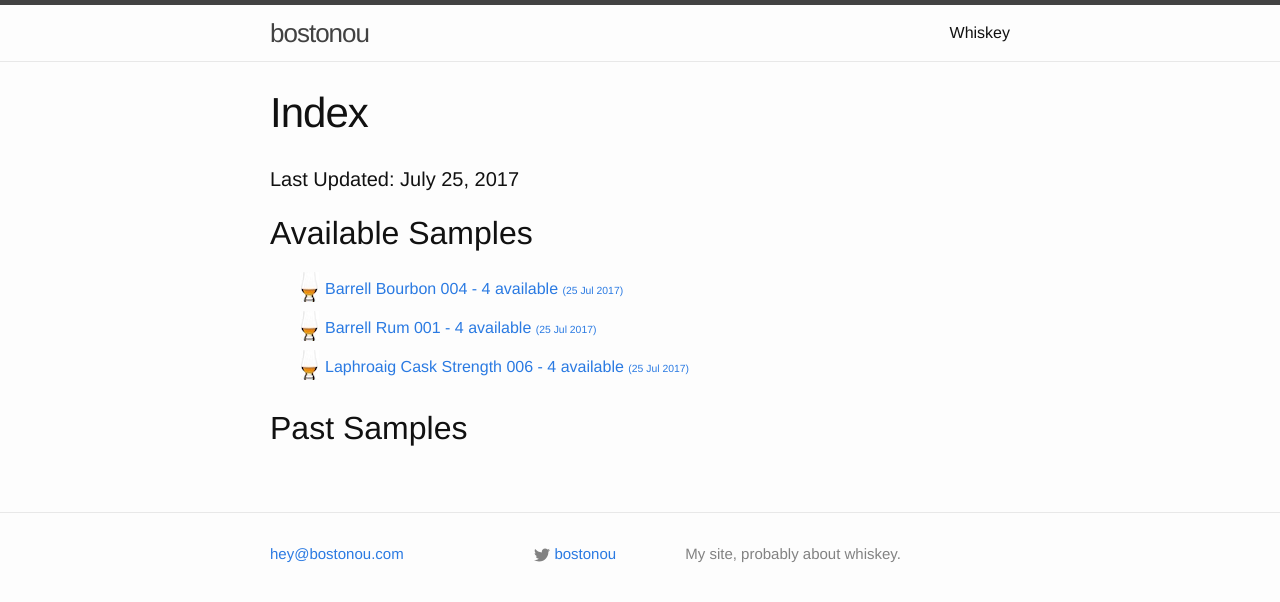
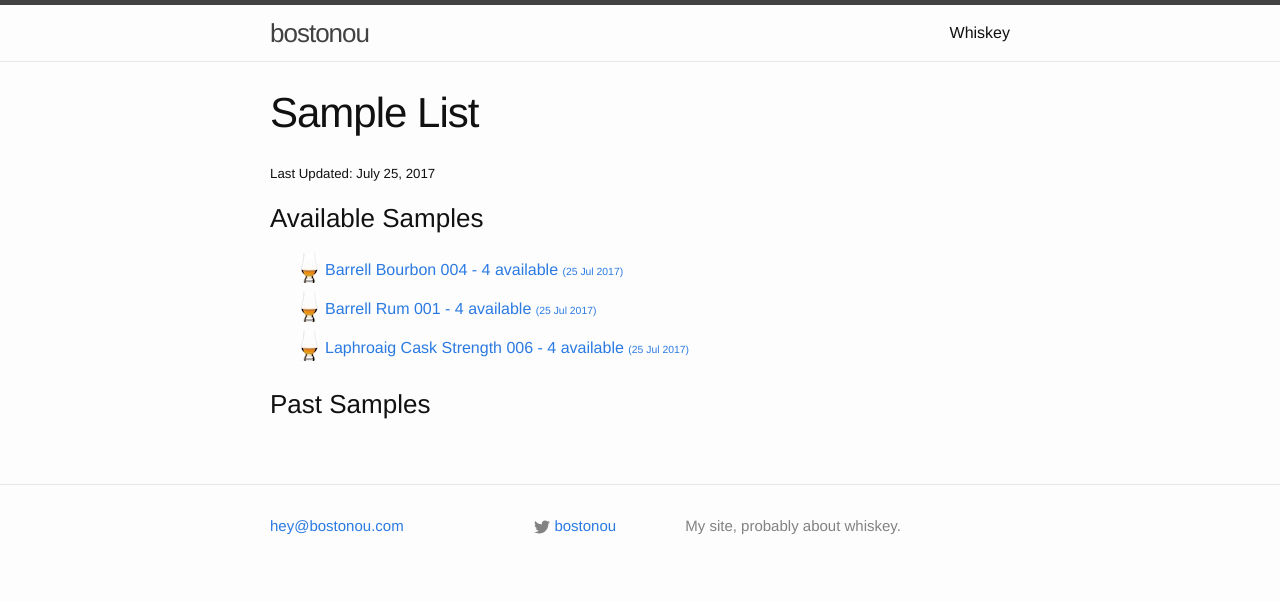
Before and after one commit to bostonou2/bostonou2.github.io, a Jekyll site: the page built from _samples/index.md, in a window 1280 px wide. Shown: the top 602 px of the page. Built offline with Jekyll 4.4.1, drawn with Linux system fonts in a browser that asks for light colours; nearby versions of some CDN libraries.

Commit message:
fix title

```diff
--- a/_samples/index.md
+++ b/_samples/index.md
@@ -1,14 +1,14 @@
 ---
 layout: page
-title:
+title: Sample List
 ---
 
-<h4>Last Updated: July 25, 2017</h4>
+<h5>Last Updated: July 25, 2017</h5>
 
 {% assign sorted_date = site.samples | sort: "date" %}
 {% assign sorted = sorted_date | sort: "title" %}
 <div>
-  <h2>Available Samples</h2>
+  <h3>Available Samples</h3>
   <ul>
     {% for sample in sorted %}
       {% if page.title != sample.title and sample.num_samples > 0 %}
@@ -20,7 +20,7 @@
 </div>
 
 <div>
-  <h2>Past Samples</h2>
+  <h3>Past Samples</h3>
   <ul>
     {% for sample in sorted %}
       {% if page.title != sample.title and sample.num_samples < 1 %}
```
